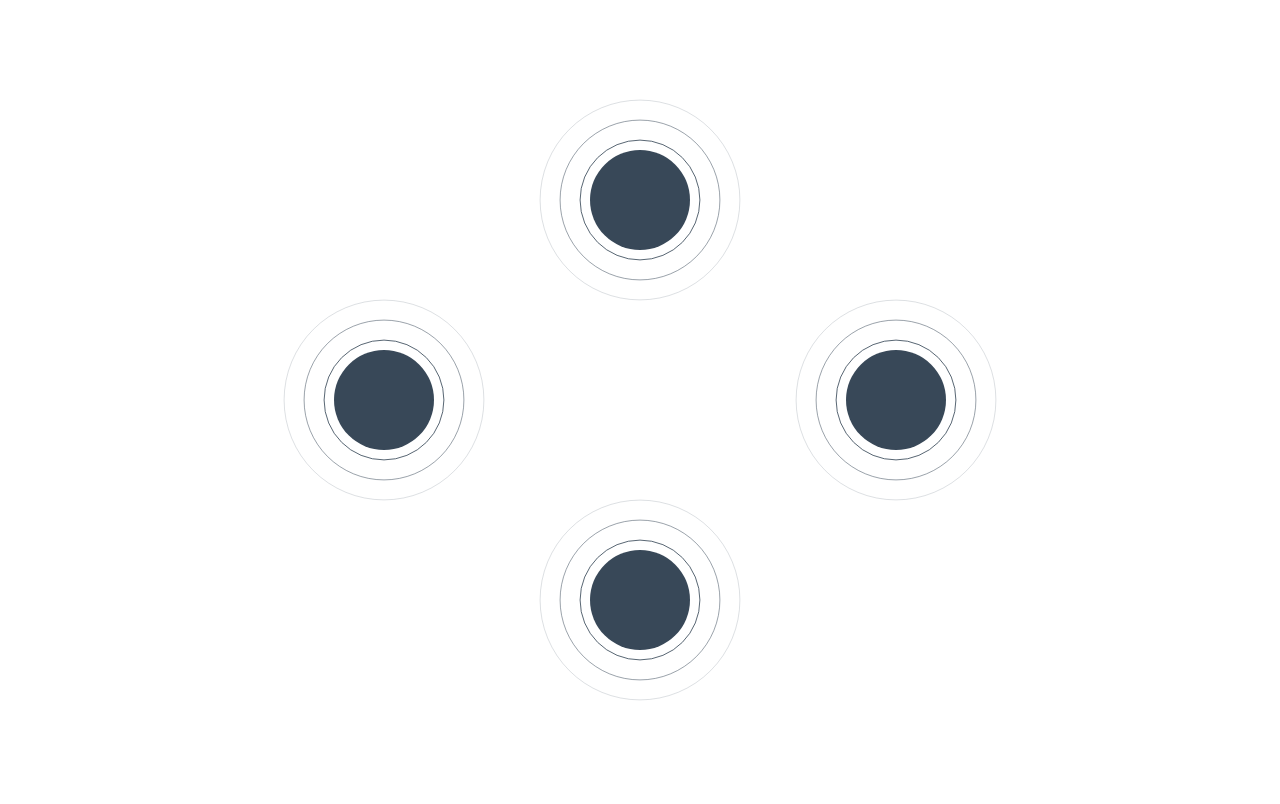
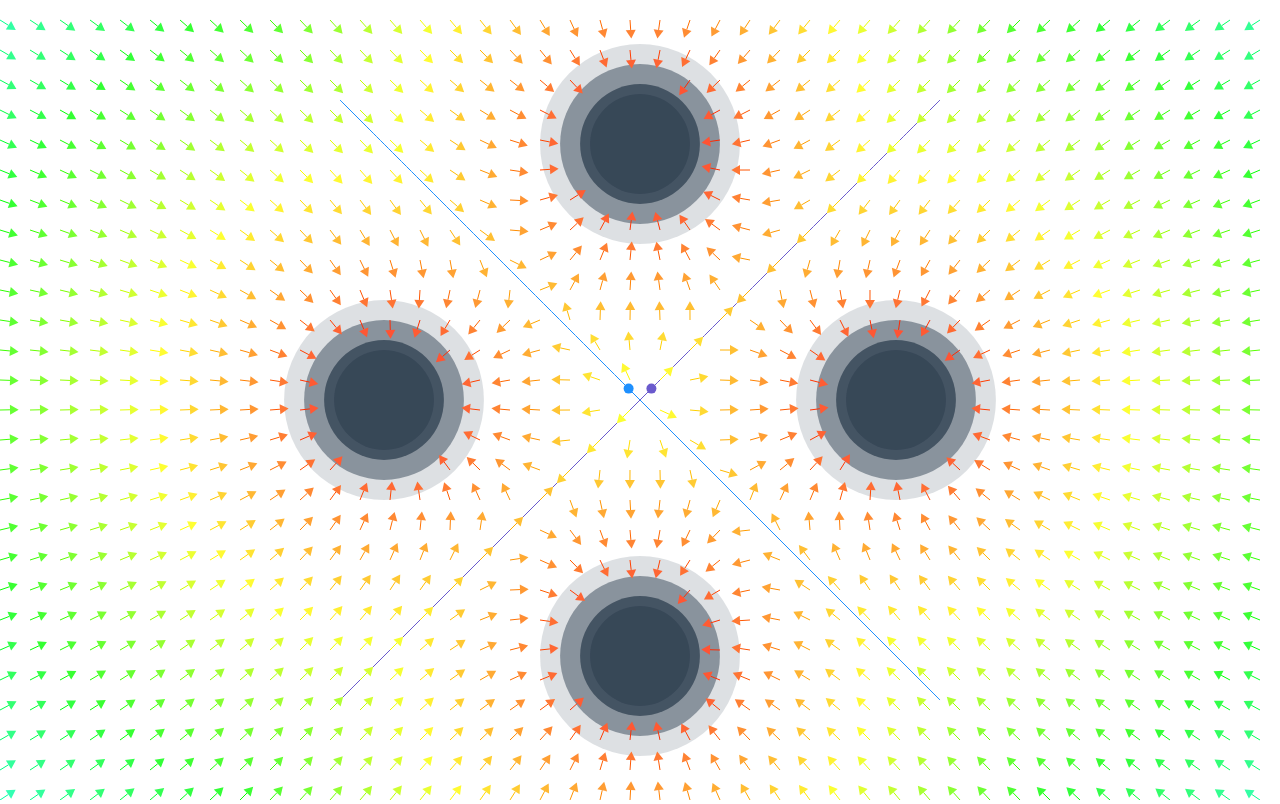
Before and after one commit to TsarPrince/Planet, a plain HTML site: page index.html in a window 1280 px wide. Drawn offline with Linux system fonts and the light colour scheme.

Commit message:
Added drawDebugLines() function
Made vector field arrows of constant length

Fixed hidden ripples bug

Added separate canvas for vector field (for manipulating z - index)

```diff
--- a/Particle.js
+++ b/Particle.js
@@ -1,7 +1,8 @@
 const pathLimit = 200;
 const speed = 10000;
-const particleSize = 10;
-const colors = ['tomato', 'dodgerblue', 'mediumseagreen', 'magenta', 'orange', 'slateblue'];
+const particleSize = 5;
+// const colors = ['tomato', 'dodgerblue', 'mediumseagreen', 'magenta', 'orange', 'slateblue'];
+const colors = ['#ff6347', '#1e90ff', '#3cb371', '#ff00ff', '#ffa500', '#6a5acd'];
 
 class Particle {
     constructor(posX, posY, velocityX, velocityY, readyToLaunch = true) {
@@ -13,41 +14,43 @@
         this.readyToLaunch = readyToLaunch;
     }
     draw() {
-        ctx.fillStyle = this.color;
+
         ctx.beginPath();
         ctx.arc(this.x, this.y, particleSize, 0, Math.PI * 2, false);
+        ctx.fillStyle = this.color;
         ctx.fill();
 
         // predict path
-        let next = { x: this.x, y: this.y };
-        let velocity = { x: this.vX, y: this.vY };
+        let nextPos = { x: this.x, y: this.y };
+        let nextVelocity = { x: this.vX, y: this.vY };
         ctx.beginPath();
-        ctx.strokeStyle = this.color;
         ctx.moveTo(this.x, this.y);
         for (let i = 0; i < pathLimit; i++) {
-            for (let planet of Planets) {
-                let x1 = next.x;
-                let y1 = next.y;
+            for (let planet of planets) {
+                let x1 = nextPos.x;
+                let y1 = nextPos.y;
                 let x2 = planet.x;
                 let y2 = planet.y;
                 let r = Math.sqrt(Math.pow(x2 - x1, 2) + Math.pow(y2 - y1, 2));
                 let theta = Math.atan2(y2 - y1, x2 - x1);
-                velocity.x += 1 / Math.pow(r, 2) * Math.cos(theta) * speed;
-                velocity.y += 1 / Math.pow(r, 2) * Math.sin(theta) * speed;
+                nextVelocity.x += 1 / Math.pow(r, 2) * Math.cos(theta) * speed;
+                nextVelocity.y += 1 / Math.pow(r, 2) * Math.sin(theta) * speed;
             }
 
-            next.x += velocity.x;
-            next.y += velocity.y;
-            ctx.lineTo(next.x, next.y);
-            ctx.stroke();
+            nextPos.x += nextVelocity.x;
+            nextPos.y += nextVelocity.y;
+            ctx.lineTo(nextPos.x, nextPos.y);
         }
+        // ctx.strokeStyle = this.color + "cc";        //strokeStyle = fillStyle + alpha = 0.8
+        ctx.strokeStyle = this.color;
+        ctx.stroke();
 
     }
     update() {
 
         if (this.readyToLaunch) {
 
-            for (let planet of Planets) {
+            for (let planet of planets) {
                 let x1 = this.x;
                 let y1 = this.y;
                 let x2 = planet.x;
--- a/Planet.js
+++ b/Planet.js
@@ -1,4 +1,4 @@
-const ripples = 4;
+const ripples = 3;
 const rippleSpacing = 20;
 
 class Planet {
@@ -6,11 +6,11 @@
         this.x = x;
         this.y = -y;
         this.radius = 50;
-        this.rippleRadius = 50;
+        this.rippleRadius = this.radius;
     }
 
     draw() {
-        ctx.fillStyle = '#384858';
+        ctx.fillStyle = '#384858';      // rgba(56, 72, 88, 1)
         ctx.beginPath();
         ctx.arc(this.x, this.y, this.radius, 0, Math.PI * 2);
         ctx.fill();
@@ -18,10 +18,11 @@
 
         // draw ripples
         for (let i = 0; i < ripples; i++) {
-            ctx.strokeStyle = `rgba(56, 72, 88, ${1 - clamp01(this.rippleRadius + i * rippleSpacing, this.radius, this.radius + (ripples - 1) * rippleSpacing)})`;
+            let alpha = 1 - clamp01(this.rippleRadius + i * rippleSpacing, this.radius, this.radius + ripples * rippleSpacing);
+            ctx.fillStyle = `rgba(56, 72, 88, ${alpha})`;
             ctx.beginPath();
             ctx.arc(this.x, this.y, this.rippleRadius + i * rippleSpacing, 0, Math.PI * 2);
-            ctx.stroke();
+            ctx.fill();
         }
         this.rippleRadius += 0.1;
         if (this.rippleRadius > this.radius + rippleSpacing) {
--- a/Vector.js
+++ b/Vector.js
@@ -14,22 +14,22 @@
 
     draw() {
         let hue = (Math.min(...this.distancesFromOtherPlanet) - 50) / Math.max(innerWidth/2, innerHeight/2) * 200;
-        ctx.strokeStyle = `hsl(${hue}, 100%, 50%)`;
-        ctx.fillStyle = `hsl(${hue}, 100%, 60%)`;
+        ctxf.strokeStyle = `hsl(${hue}, 100%, 50%)`;
+        ctxf.fillStyle = `hsl(${hue}, 100%, 60%)`;
 
-        ctx.beginPath();
-        ctx.moveTo(this.x, this.y);
-        ctx.lineTo(this.head.x, this.head.y);
-        ctx.stroke();
+        ctxf.beginPath();
+        ctxf.moveTo(this.x, this.y);
+        ctxf.lineTo(this.head.x, this.head.y);
+        ctxf.stroke();
 
         // add a pointing triangle at the head
-        ctx.beginPath();
-        ctx.moveTo(this.head.x, this.head.y);
-        ctx.lineTo(this.head.x + length / 2 * Math.sin(this.angle),                  this.head.y - length / 2 * Math.cos(this.angle));
-        ctx.lineTo(this.head.x + length * Math.sqrt(3) / 2 * Math.cos(this.angle),   this.head.y + length * Math.sqrt(3) / 2 * Math.sin(this.angle));
-        ctx.lineTo(this.head.x - length / 2 * Math.sin(this.angle),                  this.head.y + length / 2 * Math.cos(this.angle));
-        ctx.closePath();
-        ctx.fill();
+        ctxf.beginPath();
+        ctxf.moveTo(this.head.x, this.head.y);
+        ctxf.lineTo(this.head.x + length / 2 * Math.sin(this.angle),                  this.head.y - length / 2 * Math.cos(this.angle));
+        ctxf.lineTo(this.head.x + length * Math.sqrt(3) / 2 * Math.cos(this.angle),   this.head.y + length * Math.sqrt(3) / 2 * Math.sin(this.angle));
+        ctxf.lineTo(this.head.x - length / 2 * Math.sin(this.angle),                  this.head.y + length / 2 * Math.cos(this.angle));
+        ctxf.closePath();
+        ctxf.fill();
     }
 
     update() {
@@ -37,21 +37,26 @@
         this.head.y = this.y;
         this.distancesFromOtherPlanet = [];
 
-        for (let i = 0; i < Planets.length; i++) {
-            let x1 = Planets[i].x;
-            let y1 = Planets[i].y;
+        for (let i = 0; i < planets.length; i++) {
+            let x1 = planets[i].x;
+            let y1 = planets[i].y;
             let x2 = this.x;
             let y2 = this.y;
             let r = Math.sqrt(Math.pow(x2 - x1, 2) + Math.pow(y2 - y1, 2));
             let theta = Math.atan2(y2 - y1, x2 - x1);
 
 
-            this.head.x -= 1/Math.pow(r, 2) * Math.cos(theta) * 100000;
-            this.head.y -= 1/Math.pow(r, 2) * Math.sin(theta) * 100000;
+            this.head.x -= 1/Math.pow(r, 2) * Math.cos(theta);
+            this.head.y -= 1/Math.pow(r, 2) * Math.sin(theta);
+
 
             this.distancesFromOtherPlanet.push(r);
 
         }
+        // normalise vector
+        let mag = Math.sqrt(Math.pow(this.head.x - this.x, 2) + Math.pow(this.head.y - this.y, 2));
+        this.head.x = this.x + (this.head.x - this.x) / mag * 10;
+        this.head.y = this.y + (this.head.y - this.y) / mag * 10;
 
         this.angle = Math.atan2(this.head.y - this.y, this.head.x - this.x);
 
--- a/index.html
+++ b/index.html
@@ -1,21 +1,24 @@
 <!DOCTYPE html>
 <html lang="en">
 <head>
-    <title>Boom</title>
+    <title>Planet</title>
 </head>
 <body>
 
-    <canvas id="scribble"></canvas>
+    <canvas id="field" style="position: absolute; z-index: 1;"></canvas>
+    <canvas id="scribble" style="position: absolute;"></canvas>
 
     <script src="Planet.js"></script>
     <script src="Particle.js"></script>
     <script src="Vector.js"></script>
     <script src="script.js"></script>
+
     <style>
         html, body {
             width: 100%;
             height: 100%;
             margin: 0;
+            overflow: hidden;
         }
     </style>
 
--- a/script.js
+++ b/script.js
@@ -1,16 +1,23 @@
 let canvas = document.getElementById("scribble");
+let canvas_field = document.getElementById("field");
+
 let ctx = canvas.getContext("2d");
+let ctxf = canvas_field.getContext("2d");
 
 canvas.width = window.innerWidth;
 canvas.height = window.innerHeight;
 
+canvas_field.width = window.innerWidth;
+canvas_field.height = window.innerHeight;
+
 
 let vectors = [];
-let Planets = [];
-let Particles = [];
+let planets = [];
+let particles = [];
 const vectorSpacing = 30;
 
 ctx.translate(innerWidth / 2, innerHeight / 2);
+ctxf.translate(innerWidth / 2, innerHeight / 2);
 
 for (let i = -innerWidth / 2; i < innerWidth / 2; i += vectorSpacing) {
 	for (let j = -innerHeight / 2; j < innerHeight / 2; j += vectorSpacing) {
@@ -18,12 +25,14 @@
 	}
 }
 
-Planets.push(new Planet(-innerWidth / 5, 0));
-Planets.push(new Planet(innerWidth / 5, 0));
-Planets.push(new Planet(0, innerHeight / 4));
-Planets.push(new Planet(0, -innerHeight / 4));
+planets.push(new Planet(-innerWidth / 5, 0));
+planets.push(new Planet(innerWidth / 5, 0));
+planets.push(new Planet(0, innerWidth / 5));
+planets.push(new Planet(0, -innerWidth / 5));
 
-Particles.push(new Particle(0, 0, 10, -10));
+
+particles.push(new Particle(300, 300, 0, 0));
+particles.push(new Particle(-300, 300, 0, 0));
 
 let movingPlanet = false;
 let creatingNewParticle = false;
@@ -43,7 +52,7 @@
 })
 
 document.addEventListener("mousedown", (event) => {
-    for (planet of Planets) {
+	for (planet of planets) {
 		let x1 = event.clientX - innerWidth / 2;
 		let y1 = event.clientY - innerHeight / 2;
 		let x2 = planet.x;
@@ -59,11 +68,11 @@
 		newParticleInitialX = event.clientX - innerWidth / 2;
 		newParticleInitialY = -(event.clientY - innerHeight / 2);
 		newParticle = new Particle(newParticleInitialX, newParticleInitialY, 0, 0, false);
-        Particles.push(newParticle);
+		particles.push(newParticle);
 	}
 
 	if (shiftDown) {
-        Planets.push(new Planet(event.clientX - innerWidth / 2, -(event.clientY - innerHeight / 2)));
+		planets.push(new Planet(event.clientX - innerWidth / 2, -(event.clientY - innerHeight / 2)));
 	}
 
 })
@@ -89,26 +98,42 @@
 })
 
 
+function drawDebugLines() {
+	let numOfDivisions = 8;
+	ctx.beginPath();
+	for (let i = 0; i < numOfDivisions; i++) {
+		ctx.moveTo(0, 0);
+		ctx.lineTo(innerWidth / 2, 0);
+		ctx.rotate(Math.PI / numOfDivisions * 2);
+	}
+	ctx.strokeStyle = "#384858";
+	ctx.stroke();
+}
 
 
-
+// Initialize vector field once and only change on planet update
+for (vector of vectors) {
+	vector.update();
+}
 
 function animate() {
+
 	ctx.clearRect(-innerWidth / 2, -innerHeight / 2, innerWidth, innerHeight);
 
-    for (let i = 0; i < Planets.length; i++) {
-        Planets[i].draw();
-    }
+	// drawDebugLines();
 
 	if (movingPlanet) {
-
-        for (let i = 0; i < vectors.length; i++) {
-            vectors[i].update();
+		ctxf.clearRect(-innerWidth / 2, -innerHeight / 2, innerWidth, innerHeight);
+		for (vector of vectors) {
+			vector.update();
 		}
 	}
 
+	for (planet of planets) {
+		planet.draw();
+	}
 
-    for (particle of Particles) {
+	for (particle of particles) {
 		particle.update();
 	}
 
```
Lines whose indentation alone changed are shown as unchanged.
